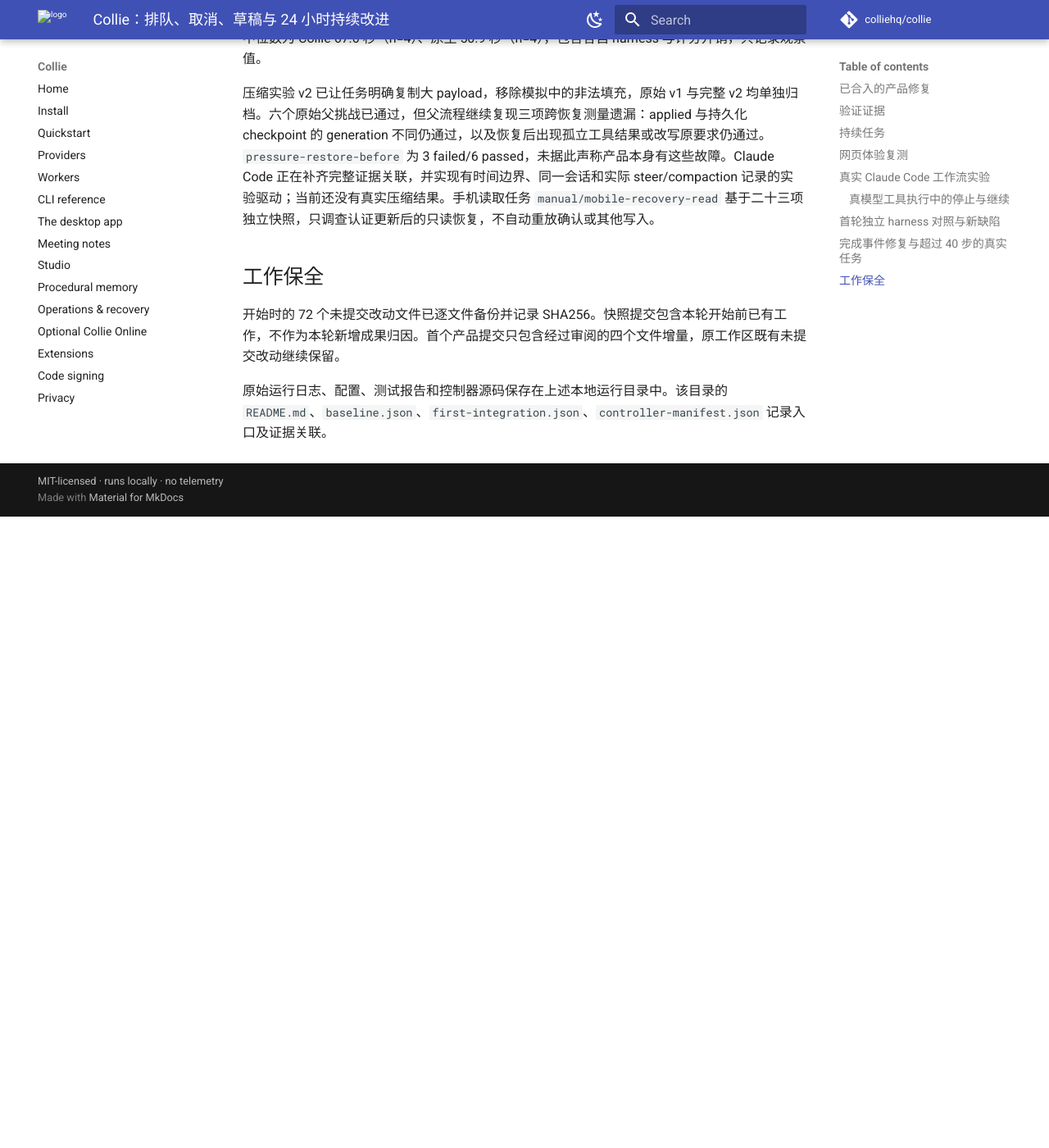
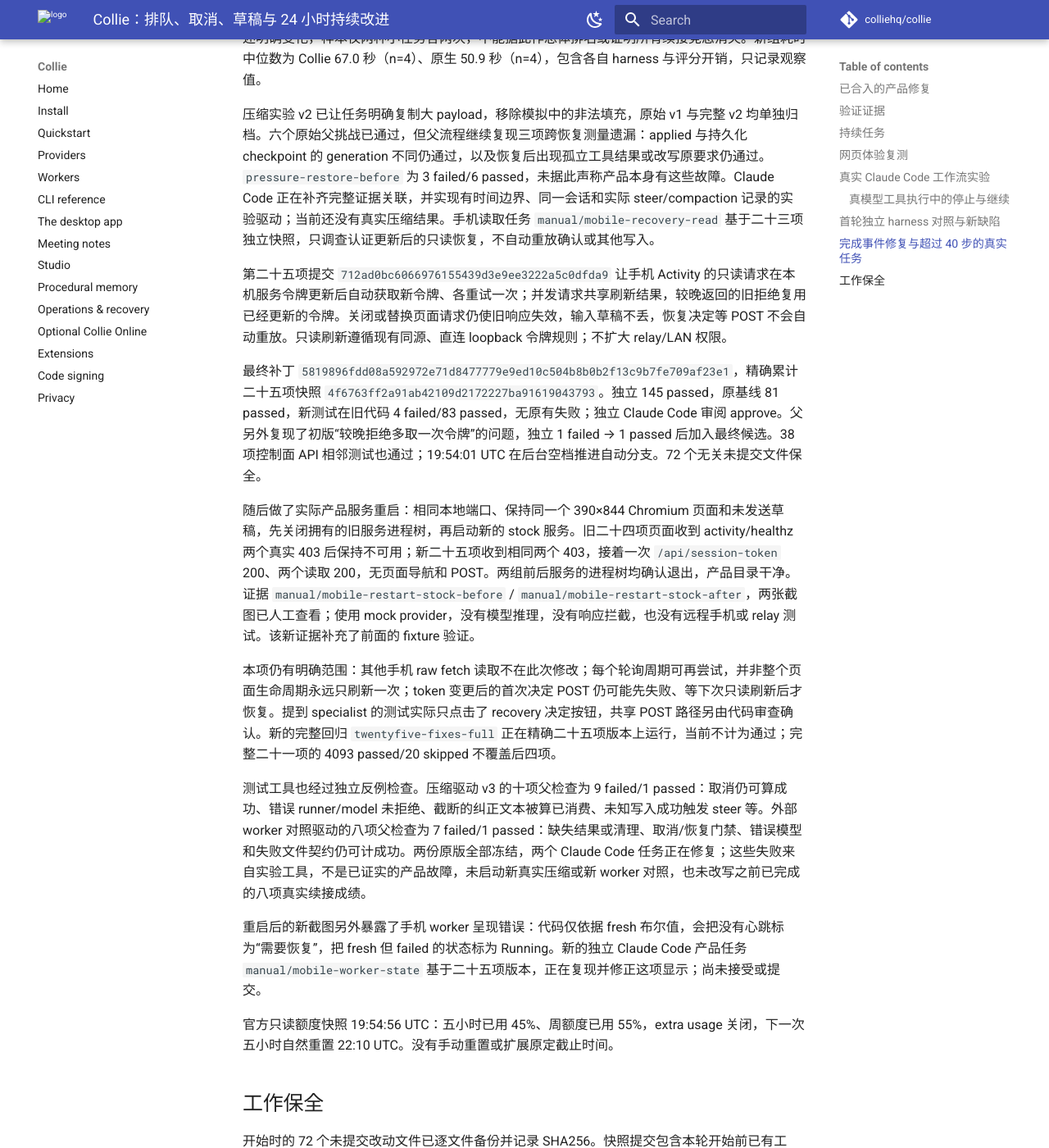
Before and after one commit to colliehq/collie, an MkDocs documentation site: the page built from docs/product-evolution-2026-09-13.md, in a window 1280 px wide and 1400 px high, scrolled down 15422 px. Shown: the whole window at 82% size. Built offline with MkDocs 1.6.1 and Material for MkDocs 9.7.7, drawn with Linux system fonts in a browser that asks for light colours; comment, search, counter and statistics services are not loaded; before the commit the page ends 16052 px from its top, so only the background shows below that; some of the changed text lies outside the part shown.

Commit message:
docs: record mobile recovery validation and benchmark audit progress

```diff
--- a/docs/product-evolution-2026-09-13.md
+++ b/docs/product-evolution-2026-09-13.md
@@ -2,7 +2,7 @@
 
 本轮从 2026-09-13 05:15 PDT 开始，后台任务截止于 2026-09-14 05:15 PDT。
 
-截至 19:35 UTC，二十四项产品修复已经独立验证并提交，组合通过后同步给后续后台任务。新八项真实续接对照全部完成；Claude Code 继续完善上下文压缩实验，并检查手机页面的恢复读取。
+截至 20:00 UTC，二十五项产品修复已经独立验证并提交，同步给后续后台任务。新增真实本地服务重启验证证明手机 Activity 可以保留草稿并恢复读取；完整二十五项回归进行中，Claude Code 继续完善两个 benchmark 驱动与手机 worker 状态显示。
 
 ## 已合入的产品修复
 
@@ -236,6 +236,20 @@
 
 压缩实验 v2 已让任务明确复制大 payload，移除模拟中的非法填充，原始 v1 与完整 v2 均单独归档。六个原始父挑战已通过，但父流程继续复现三项跨恢复测量遗漏：applied 与持久化 checkpoint 的 generation 不同仍通过，以及恢复后出现孤立工具结果或改写原要求仍通过。`pressure-restore-before` 为 3 failed/6 passed，未据此声称产品本身有这些故障。Claude Code 正在补齐完整证据关联，并实现有时间边界、同一会话和实际 steer/compaction 记录的实验驱动；当前还没有真实压缩结果。手机读取任务 `manual/mobile-recovery-read` 基于二十三项独立快照，只调查认证更新后的只读恢复，不自动重放确认或其他写入。
 
+第二十五项提交 `712ad0bc6066976155439d3e9ee3222a5c0dfda9` 让手机 Activity 的只读请求在本机服务令牌更新后自动获取新令牌、各重试一次；并发请求共享刷新结果，较晚返回的旧拒绝复用已经更新的令牌。关闭或替换页面请求仍使旧响应失效，输入草稿不丢，恢复决定等 POST 不会自动重放。只读刷新遵循现有同源、直连 loopback 令牌规则；不扩大 relay/LAN 权限。
+
+最终补丁 `5819896fdd08a592972e71d8477779e9ed10c504b8b0b2f13c9b7fe709af23e1`，精确累计二十五项快照 `4f6763ff2a91ab42109d2172227ba91619043793`。独立 145 passed，原基线 81 passed，新测试在旧代码 4 failed/83 passed，无原有失败；独立 Claude Code 审阅 approve。父另外复现了初版“较晚拒绝多取一次令牌”的问题，独立 1 failed → 1 passed 后加入最终候选。38 项控制面 API 相邻测试也通过；19:54:01 UTC 在后台空档推进自动分支。72 个无关未提交文件保全。
+
+随后做了实际产品服务重启：相同本地端口、保持同一个 390×844 Chromium 页面和未发送草稿，先关闭拥有的旧服务进程树，再启动新的 stock 服务。旧二十四项页面收到 activity/healthz 两个真实 403 后保持不可用；新二十五项收到相同两个 403，接着一次 `/api/session-token` 200、两个读取 200，无页面导航和 POST。两组前后服务的进程树均确认退出，产品目录干净。证据 `manual/mobile-restart-stock-before` / `manual/mobile-restart-stock-after`，两张截图已人工查看；使用 mock provider，没有模型推理，没有响应拦截，也没有远程手机或 relay 测试。该新证据补充了前面的 fixture 验证。
+
+本项仍有明确范围：其他手机 raw fetch 读取不在此次修改；每个轮询周期可再尝试，并非整个页面生命周期永远只刷新一次；token 变更后的首次决定 POST 仍可能先失败、等下次只读刷新后才恢复。提到 specialist 的测试实际只点击了 recovery 决定按钮，共享 POST 路径另由代码审查确认。新的完整回归 `twentyfive-fixes-full` 正在精确二十五项版本上运行，当前不计为通过；完整二十一项的 4093 passed/20 skipped 不覆盖后四项。
+
+测试工具也经过独立反例检查。压缩驱动 v3 的十项父检查为 9 failed/1 passed：取消仍可算成功、错误 runner/model 未拒绝、截断的纠正文本被算已消费、未知写入成功触发 steer 等。外部 worker 对照驱动的八项父检查为 7 failed/1 passed：缺失结果或清理、取消/恢复门禁、错误模型和失败文件契约仍可计成功。两份原版全部冻结，两个 Claude Code 任务正在修复；这些失败来自实验工具，不是已证实的产品故障，未启动新真实压缩或新 worker 对照，也未改写之前已完成的八项真实续接成绩。
+
+重启后的新截图另外暴露了手机 worker 呈现错误：代码仅依据 fresh 布尔值，会把没有心跳标为“需要恢复”，把 fresh 但 failed 的状态标为 Running。新的独立 Claude Code 产品任务 `manual/mobile-worker-state` 基于二十五项版本，正在复现并修正这项显示；尚未接受或提交。
+
+官方只读额度快照 19:54:56 UTC：五小时已用 45%、周额度已用 55%，extra usage 关闭，下一次五小时自然重置 22:10 UTC。没有手动重置或扩展原定截止时间。
+
 ## 工作保全
 
 开始时的 72 个未提交改动文件已逐文件备份并记录 SHA256。快照提交包含本轮开始前已有工作，不作为本轮新增成果归因。首个产品提交只包含经过审阅的四个文件增量，原工作区既有未提交改动继续保留。
```
